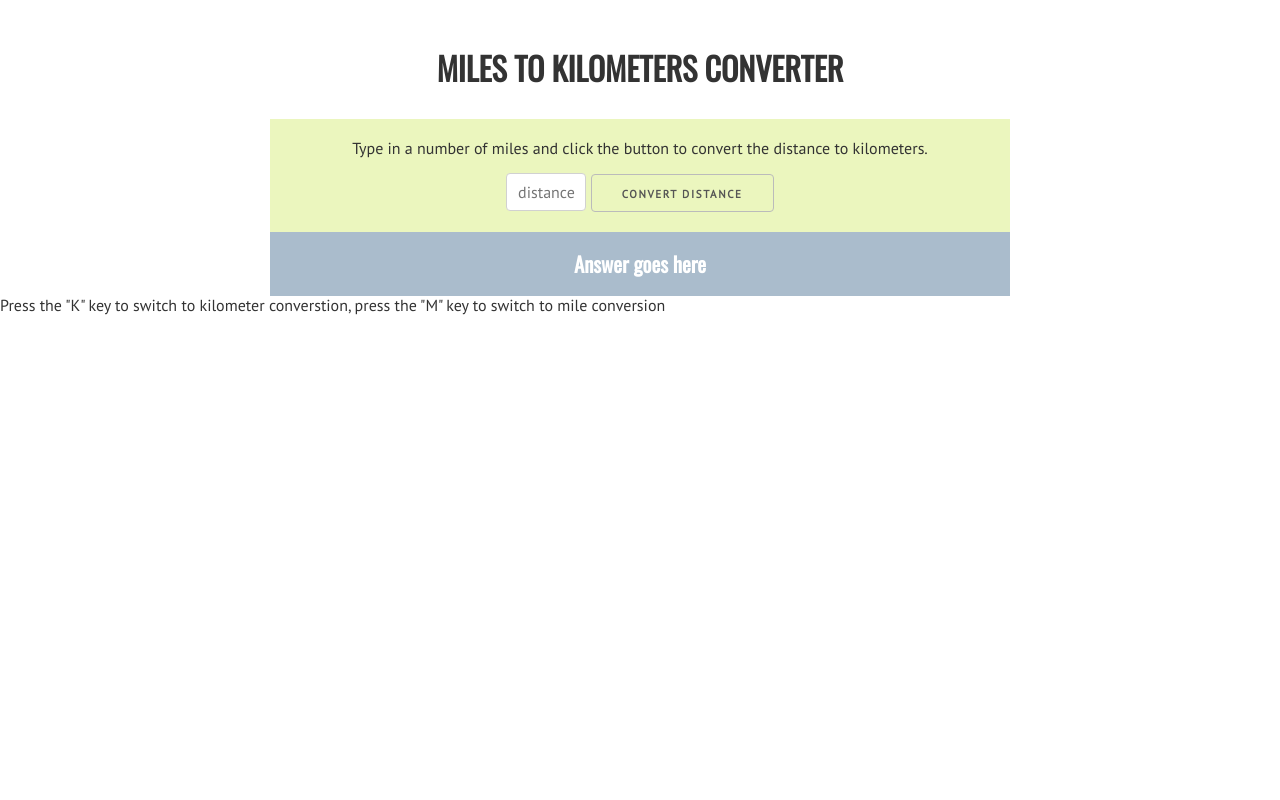
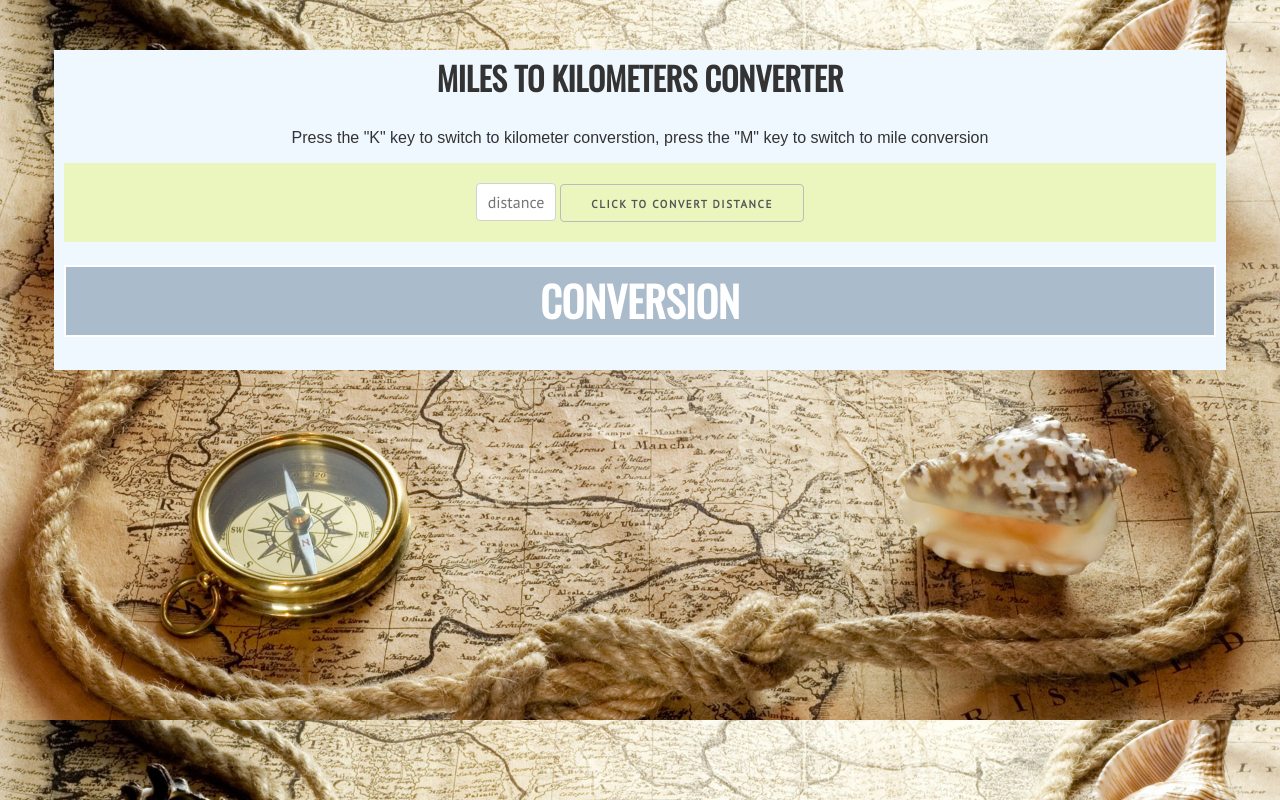
Before and after one commit to ktllama/Distance-Converter, a plain HTML site: page index.html in a window 1280 px wide. Drawn offline with nearby package versions, Linux system fonts and the light colour scheme.

Commit message:
background image

```diff
--- a/index.html
+++ b/index.html
@@ -17,24 +17,22 @@
 </head>
 
 <body>
+<div class="box">
+	<h1>Miles to Kilometers Converter</h1>
+	<p id="directions">Press the "K" key to switch to kilometer converstion, press the "M" key to switch to mile conversion</p>
 
-	<h1>Miles to Kilometers Converter</h1>
 
     <div class="container top">
-    	<p>Type in a number of miles and click the button to convert the distance to kilometers.</p>
-
         <form method="post" action="somephpfile.php" id="convert">
 
         	<input type="text" name="distance" id="distance" placeholder="distance">
-            <input type="submit" name="convertdist" value="Convert Distance">
+            <input type="submit" name="convertdist" value="CLICK to Convert Distance">
 
         </form>
     </div>
     <div class="container bottom" id="answer">
-    	<h2 class="invisible">Answer goes here</h2>
+    	<h2 class="invisible">CONVERSION</h2>
     </div>
-
-    <p id="directions">Press the "K" key to switch to kilometer converstion, press the "M" key to switch to mile conversion</p>
-
+</div>
 </body>
 </html>
--- a/script.js
+++ b/script.js
@@ -3,7 +3,7 @@
 
     let convertType = "miles";
     const convertHeading = document.querySelector('h1');
-    const intro = document.querySelector('p');
+    const intro = document.querySelector('intro');
     const answerDiv = document.getElementById('answer');
     const form = document.getElementById('convert');
 
@@ -13,11 +13,9 @@
         if (key === 'KeyK'){
             convertType = "kilometers";
             convertHeading.innerHTML = "Kilometers to Miles Converter";
-            intro.innerHTML = "Type in a number of kilometers and click the button to convert the distance to miles.";
         } else if (key === 'KeyM'){
             convertType = "miles";
             convertHeading.innerHTML = "Miles to Kilometers Converter";
-            intro.innerHTML = "Type in a number of miles and click the button to convert the distance to kilometers.";
         }
     });
 
@@ -38,7 +36,7 @@
 
             }
         } else {
-            answerDiv.innerHTML = "<h2>Please provide a number.</h2>"
+            answerDiv.innerHTML = "<h2>PLEASE ENTER A NUMBER.</h2>"
         }
     });
 
--- a/styles.css
+++ b/styles.css
@@ -3,9 +3,13 @@ h2,
 p {
   margin: 0;
   padding: 0;
+  font-family: Arial, Helvetica, sans-serif;
+  text-align: center;
 }
 
 body {
+  background-image: url('Download-Free-Map-Wallpapers.jpg');
+  background-size: 100vw;
   color: #333;
   font-family: 'PT Sans', sans-serif;
   padding: 50px 0;
@@ -28,15 +32,22 @@ h2 {
   font-size: 130%;
 }
 
+.box {
+  background-color: aliceblue;
+  width: 90%;
+  margin: auto;
+  padding: 10px;
+}
 .answertxt {
   color: white;
   border: 2px solid white;
   padding: 10px;
+  font-size: 2em;
 }
 
 .container {
-  width: 700px;
   margin: auto;
+  margin-bottom: 2%;
   padding: 20px;
   text-align: center;
 }
@@ -56,6 +67,9 @@ p {
 #answer {
   color: white;
   font-weight: bold;
+  border: white 2px solid;
+  padding: 10px;
+  font-size: 2em;
 }
 
 /* Forms
```
Also changed, not shown: 741800_cool-world-map-desktop-wallpapers-free-download-widescreen-and-hd_1920x1080_h.webp (added), Download-Free-Map-Wallpapers.jpg (added).
